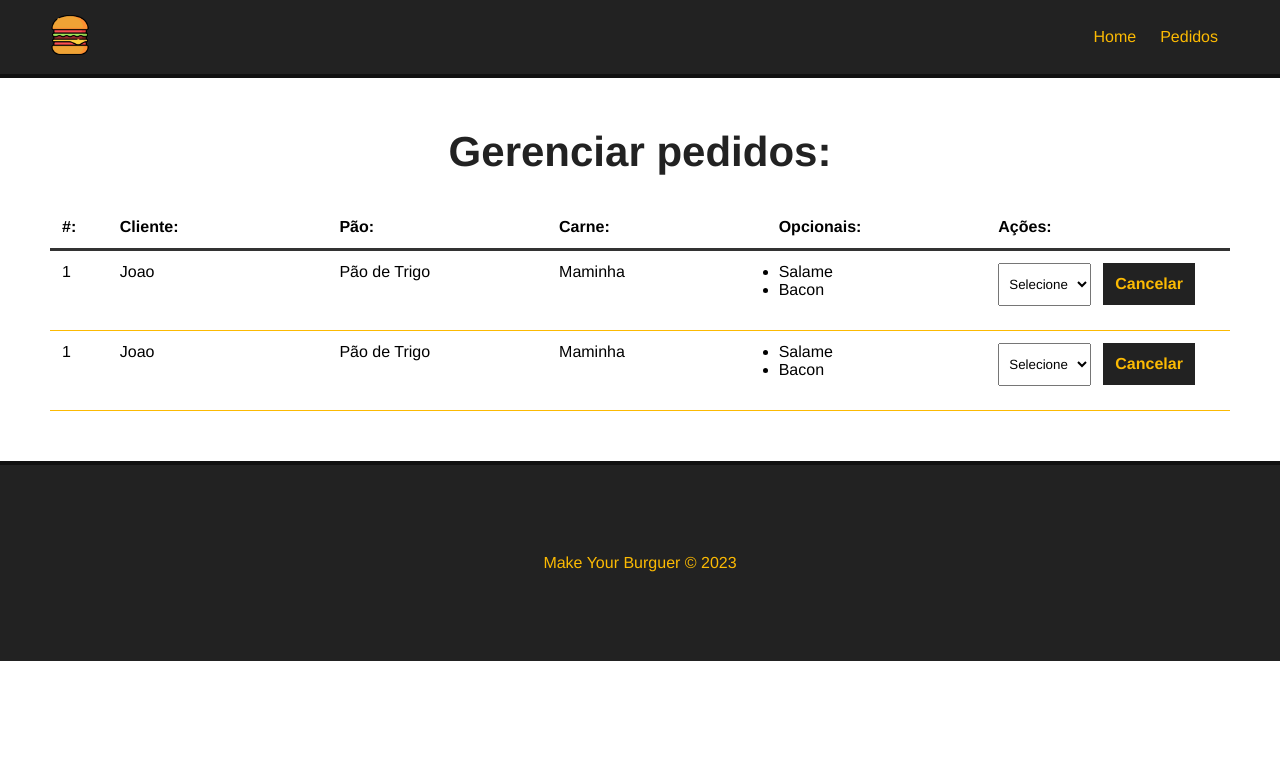
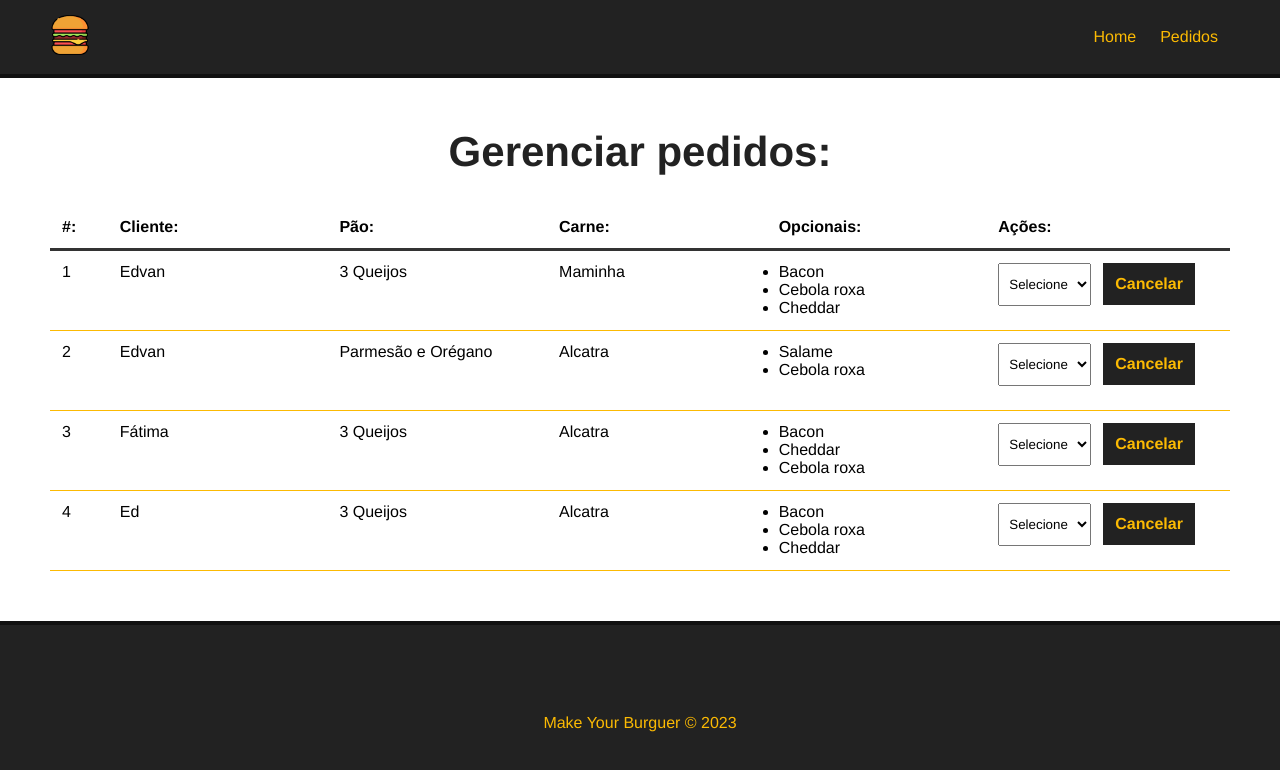
Before and after one commit to EdvanLSBJunior/make-your-burger, a Vue app: page /pedidos in a window 1280 px wide. Shown: the top 770 px of the page. Built offline with nearby package versions, Linux system fonts and the light colour scheme; data requests are answered from the project's data file.

Commit message:
retrieving database orders

```diff
--- a/db/db.json
+++ b/db/db.json
@@ -112,6 +112,18 @@
       ],
       "status": "Solicitado",
       "id": 3
+    },
+    {
+      "nome": "Ed",
+      "carne": "Alcatra",
+      "pao": "3 Queijos",
+      "opcionais": [
+        "Bacon",
+        "Cebola roxa",
+        "Cheddar"
+      ],
+      "status": "Solicitado",
+      "id": 4
     }
   ]
 }
--- a/src/components/Dashboard.vue
+++ b/src/components/Dashboard.vue
@@ -10,39 +10,22 @@
         <div>Ações:</div>
       </div>
     </div>
-    <div id="burger-table-rows">
+    <div id="burger-table-rows" v-for="burger in burgers" :key="burger.id">
       <div class="burger-table-row">
-        <div class="order-number">1</div>
-        <div>Joao</div>
-        <div>Pão de Trigo</div>
-        <div>Maminha</div>
+        <div class="order-number">{{ burger.id }}</div>
+        <div>{{ burger.nome }}</div>
+        <div>{{ burger.pao }}</div>
+        <div>{{ burger.carne }}</div>
         <div>
           <ul>
-            <li>Salame</li>
-            <li>Bacon</li>
+            <li v-for="(optional, index) in burger.opcionais" :key="index">
+              {{ optional }}
+            </li>
           </ul>
         </div>
         <div>
           <select name="status" class="status">
-            <option value="">Selecione</option>
-          </select>
-          <button class="delete-btn">Cancelar</button>
-        </div>
-      </div>
-      <div class="burger-table-row">
-        <div class="order-number">1</div>
-        <div>Joao</div>
-        <div>Pão de Trigo</div>
-        <div>Maminha</div>
-        <div>
-          <ul>
-            <li>Salame</li>
-            <li>Bacon</li>
-          </ul>
-        </div>
-        <div>
-          <select name="status" class="status">
-            <option value="">Selecione</option>
+            <option value="" disabled selected>Selecione</option>
           </select>
           <button class="delete-btn">Cancelar</button>
         </div>
@@ -54,6 +37,31 @@
 <script>
 export default {
   name: "Dashboard",
+  data() {
+    return {
+      burgers: null,
+      burger_id: null,
+      status: [],
+    };
+  },
+
+  methods: {
+    async getPedidos() {
+      const req = await fetch("http://localhost:3000/burgers");
+
+      const data = await req.json();
+
+      this.burgers = data;
+
+      console.log(this.burgers);
+
+      // resgatar o status
+    },
+  },
+
+  mounted() {
+    this.getPedidos();
+  },
 };
 </script>
 
```
